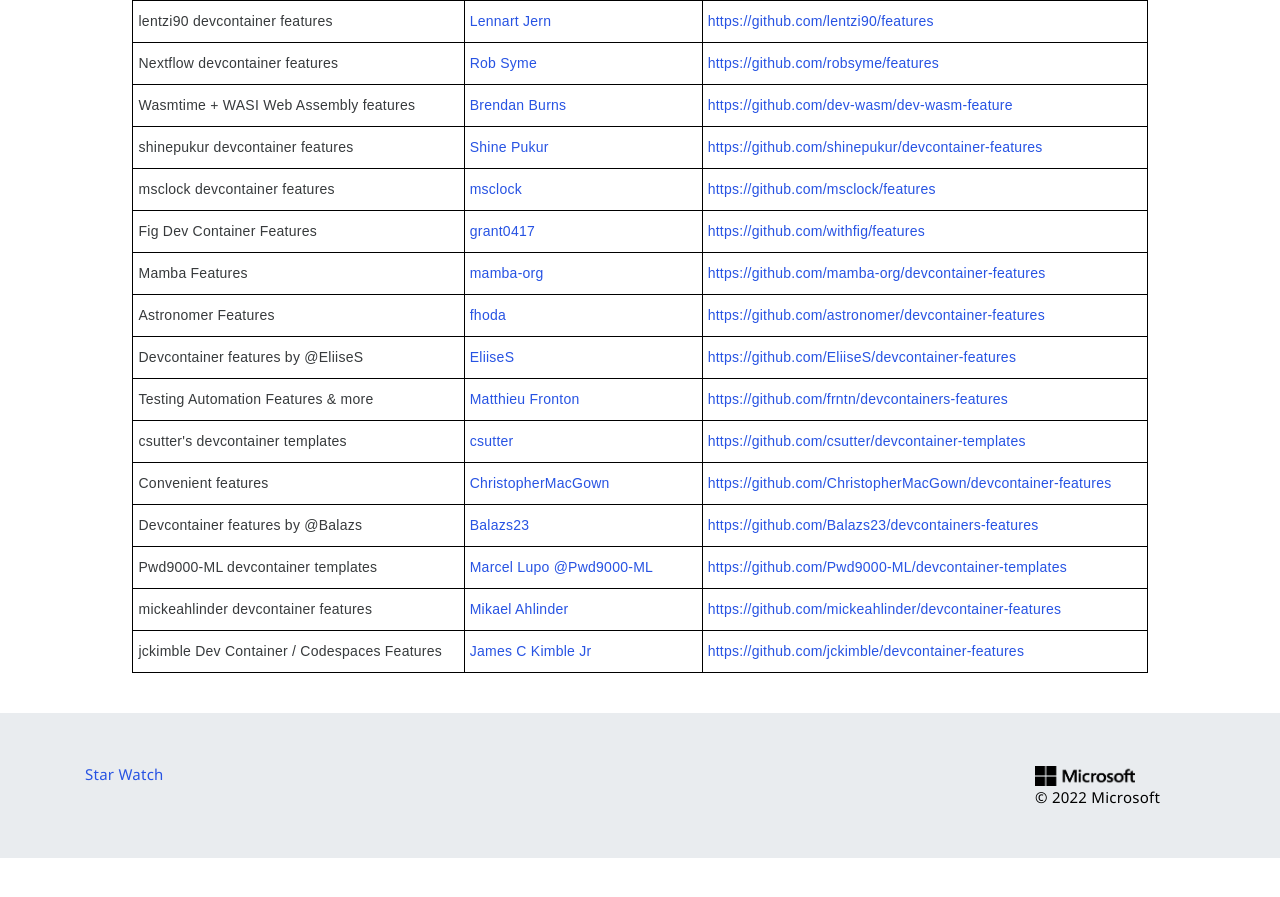
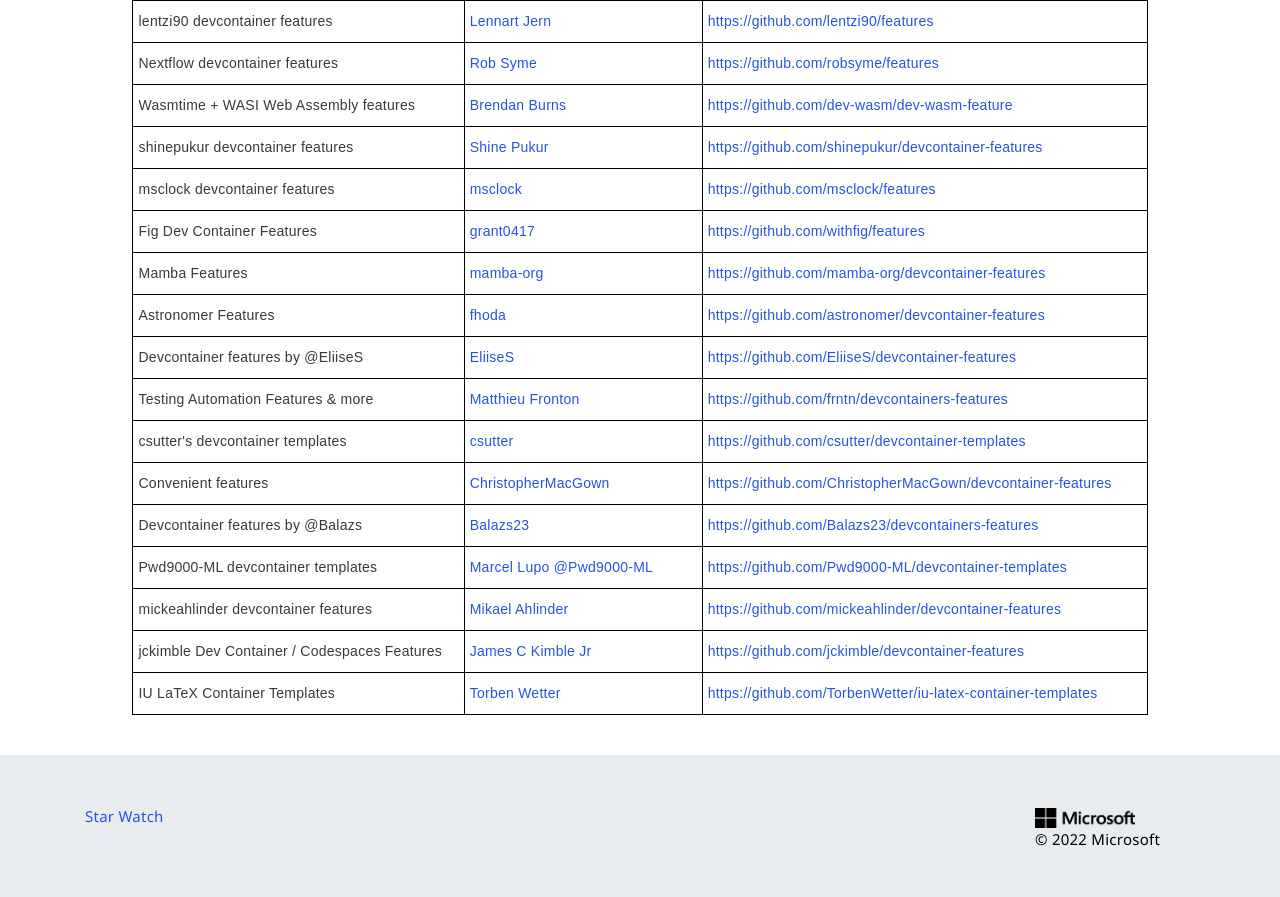
Before and after one commit to devcontainers/devcontainers.github.io, a Jekyll site: the page built from collections.html, in a window 1280 px wide and 900 px high, scrolled down 1846 px. Shown: the top 897 px of the window. Built offline with Jekyll 4.4.1, drawn with Linux system fonts in a browser that asks for light colours; nearby versions of some CDN libraries; comment, search, counter and statistics services are not loaded; before the commit the page ends 2704 px from its top, so only the background shows below that.

Commit message:
Add IU LaTeX Container Templates

```diff
--- a/_data/collection-index.yml
+++ b/_data/collection-index.yml
@@ -258,3 +258,8 @@
   contact: https://github.com/jckimble/devcontainer-features/issues
   repository: https://github.com/jckimble/devcontainer-features
   ociReference: ghcr.io/jckimble/devcontainer-features
+- name: IU LaTeX Container Templates
+  maintainer: Torben Wetter
+  contact: https://github.com/TorbenWetter/iu-latex-container-templates/issues
+  repository: https://github.com/TorbenWetter/iu-latex-container-templates
+  ociReference: ghcr.io/torbenwetter/iu-latex-container-templates
```
